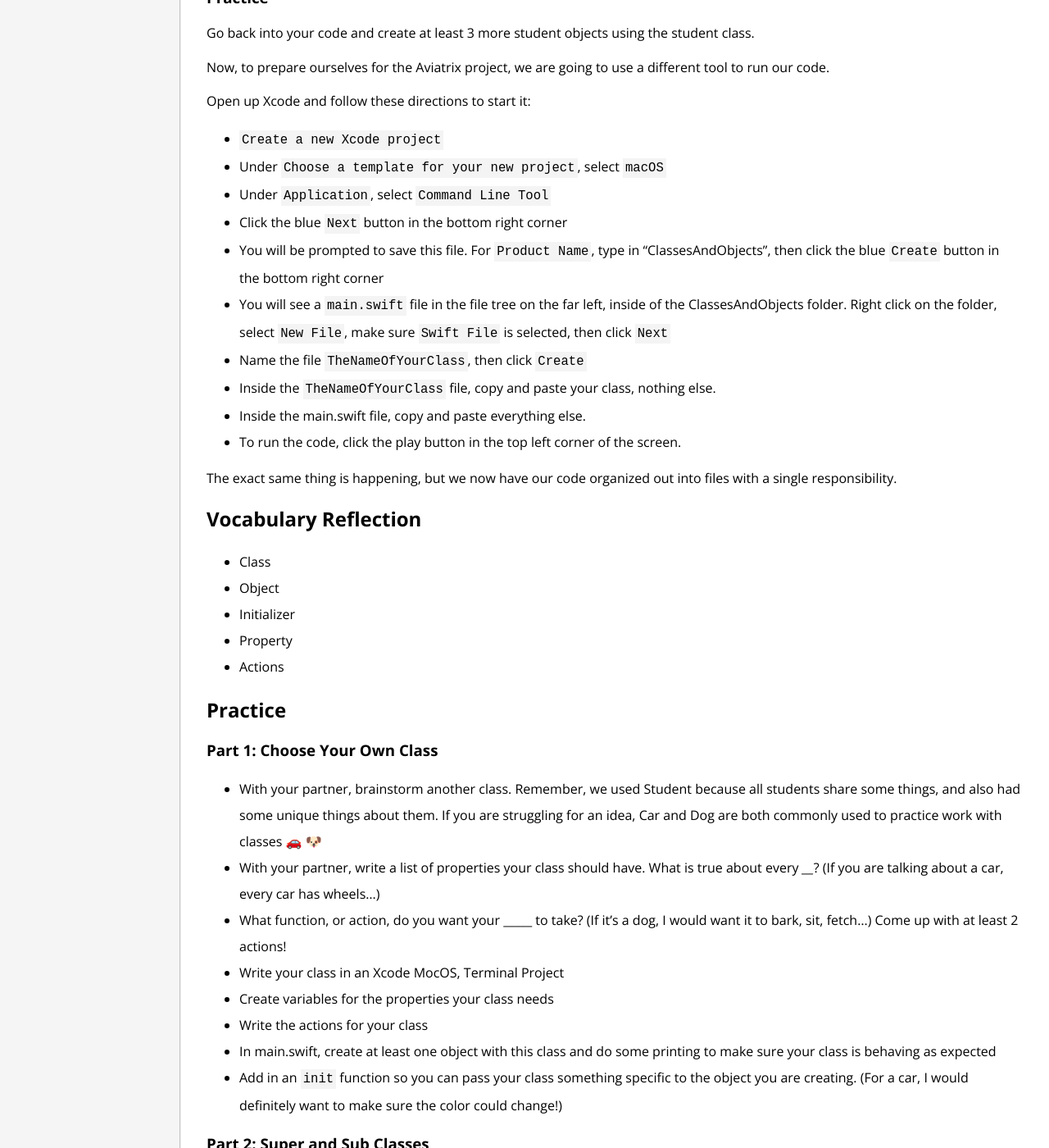
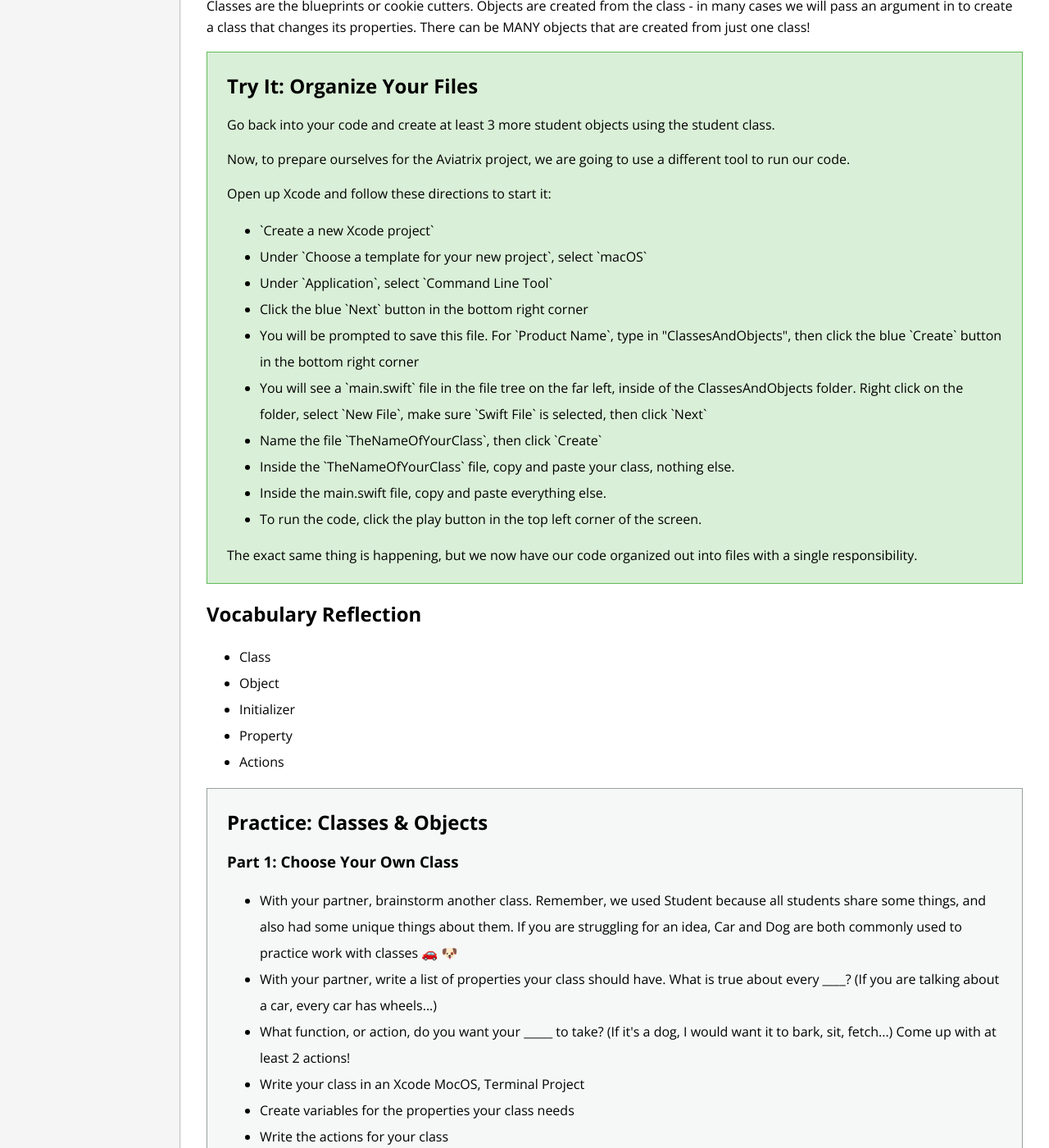
Before and after one commit to ameseee/kwk-curriculum-site, a Jekyll site: the page built from swift-ios/lessons/classes-objects/index.md, in a window 1280 px wide and 1400 px high, scrolled down 4178 px. Shown: the whole window at 82% size. Built offline with Jekyll 4.4.1, drawn with Linux system fonts in a browser that asks for light colours; nearby versions of some CDN libraries; our own code applies the rules of GitHub Pages for plain Markdown files; some of the changed text lies outside the part shown.

Commit message:
Modify practice sections to HTML for classes and objects lesson

```diff
--- a/swift-ios/lessons/classes-objects/index.md
+++ b/swift-ios/lessons/classes-objects/index.md
@@ -20,14 +20,12 @@ When we work with classes, we think about our code in terms of objects. A class
 
 Together, we are going to make a student class. It will be a blueprint for a student, then we will make individual students using that blueprint.
 
-### Turn & Talk
+<div class="try-it">
+  <h2>Turn & Talk</h2>
+  <p>With your partner, make a list of things that all students have - they don't have all to be the same. The first thing on the list might be "name".</p>
+</div>
 
-With your partner, make a list of things that all students have - they don't have all to be the same. The first thing on the list might be "name".
-
-<br>
-<br>
-<br>
-<br>
+### Student Class
 
 We are about to write a Student class, but first, here are a few things you may want to know about classes:
 * start with keyword `class`, lowercased
@@ -103,9 +101,11 @@ var newStudent = Student(studentName : "Viola")
 
 You should now see the print statement reflecting the new name that was passed in.
 
-### Practice
 
-If you didn't code along, get up-to-date on what we have for the student class. Then, add another argument and re-assignment in `init` for the `gradeLevel` so that we can have students in different grades!
+<div class="try-it">
+  <h2>Try It: Initializer and Arguments</h2>
+  <p>If you didn't code along, get up-to-date on what we have for the student class. Then, add another argument and re-assignment in `init` for the `gradeLevel` so that we can have students in different grades!</p>
+</div>
 
 ## Actions
 
@@ -141,34 +141,34 @@ newStudent.writeCode()
 
 `writeCode()` is a function, but more specifically an **action** for this class, and this class only. You can even try calling it in the file without the newStudent preceding it, and see an error!
 
-### Practice
-
-Update your code so that you have the `writeCode` action. Then, add another method of your choice to the student class! Call the action on an object to make sure it's working as expected.
+<div class="try-it">
+  <h2>Try It: Actions</h2>
+  <p>Update your code so that you have the `writeCode` action. Then, add another method of your choice to the student class! Call the action on an object to make sure it's working as expected.</p>
+</div>
 
 ## Classes vs. Objects
 
 Classes are the blueprints or cookie cutters. Objects are created from the class - in many cases we will pass an argument in to create a class that changes its properties. There can be MANY objects that are created from just one class!
 
-### Practice
-
-Go back into your code and create at least 3 more student objects using the student class.
-
-Now, to prepare ourselves for the Aviatrix project, we are going to use a different tool to run our code.
-
-Open up Xcode and follow these directions to start it:
-
-* `Create a new Xcode project`
-* Under `Choose a template for your new project`, select `macOS`
-* Under `Application`, select `Command Line Tool`
-* Click the blue `Next` button in the bottom right corner
-* You will be prompted to save this file. For `Product Name`, type in "ClassesAndObjects", then click the blue `Create` button in the bottom right corner
-* You will see a `main.swift` file in the file tree on the far left, inside of the ClassesAndObjects folder. Right click on the folder, select `New File`, make sure `Swift File` is selected, then click `Next`
-* Name the file `TheNameOfYourClass`, then click `Create`
-* Inside the `TheNameOfYourClass` file, copy and paste your class, nothing else.
-* Inside the main.swift file, copy and paste everything else.
-* To run the code, click the play button in the top left corner of the screen.
-
-The exact same thing is happening, but we now have our code organized out into files with a single responsibility.
+<div class="try-it">
+  <h2>Try It: Organize Your Files</h2>
+  <p>Go back into your code and create at least 3 more student objects using the student class.</p>
+  <p>Now, to prepare ourselves for the Aviatrix project, we are going to use a different tool to run our code.</p>
+  <p>Open up Xcode and follow these directions to start it:</p>
+  <ul>
+    <li>`Create a new Xcode project`</li>
+    <li>Under `Choose a template for your new project`, select `macOS`</li>
+    <li>Under `Application`, select `Command Line Tool`</li>
+    <li>Click the blue `Next` button in the bottom right corner</li>
+    <li>You will be prompted to save this file. For `Product Name`, type in "ClassesAndObjects", then click the blue `Create` button in the bottom right corner</li>
+    <li>You will see a `main.swift` file in the file tree on the far left, inside of the ClassesAndObjects folder. Right click on the folder, select `New File`, make sure `Swift File` is selected, then click `Next`</li>
+    <li>Name the file `TheNameOfYourClass`, then click `Create`</li>
+    <li>Inside the `TheNameOfYourClass` file, copy and paste your class, nothing else.</li>
+    <li>Inside the main.swift file, copy and paste everything else.</li>
+    <li>To run the code, click the play button in the top left corner of the screen.</li>
+  </ul>
+  <p>The exact same thing is happening, but we now have our code organized out into files with a single responsibility.</p>
+</div>
 
 ## Vocabulary Reflection
 
@@ -178,21 +178,25 @@ The exact same thing is happening, but we now have our code organized out into f
 * Property
 * Actions
 
-## Practice
-
-### Part 1: Choose Your Own Class
-
-* With your partner, brainstorm another class. Remember, we used Student because all students share some things, and also had some unique things about them. If you are struggling for an idea, Car and Dog are both commonly used to practice work with classes 🚗 🐶
-* With your partner, write a list of properties your class should have. What is true about every ____? (If you are talking about a car, every car has wheels...)
-* What function, or action, do you want your _____ to take? (If it's a dog, I would want it to bark, sit, fetch...) Come up with at least 2 actions!
-* Write your class in an Xcode MocOS, Terminal Project
-* Create variables for the properties your class needs
-* Write the actions for your class
-* In main.swift, create at least one object with this class and do some printing to make sure your class is behaving as expected
-* Add in an `init` function so you can pass your class something specific to the object you are creating. (For a car, I would definitely want to make sure the color could change!)
-
-### Part 2: Super and Sub Classes
-
-* Read this [blog post](https://www.weheartswift.com/swift-classes-part-2/)
-* What is a scenario where you could use a superclass and subclass?
-* If you still have time, try to build the superclass and subclass you brainstormed. You can just create a new file in the project you've been working in.
+<div class="practice">
+  <h2>Practice: Classes & Objects</h2>
+  <h3>Part 1: Choose Your Own Class</h3>
+  <ul>
+    <li>With your partner, brainstorm another class. Remember, we used Student because all students share some things, and also had some unique things about them. If you are struggling for an idea, Car and Dog are both commonly used to practice work with classes 🚗 🐶</li>
+    <li>With your partner, write a list of properties your class should have. What is true about every ____? (If you are talking about a car, every car has wheels...)</li>
+    <li>What function, or action, do you want your _____ to take? (If it's a dog, I would want it to bark, sit, fetch...) Come up with at least 2 actions!</li>
+    <li>Write your class in an Xcode MocOS, Terminal Project</li>
+    <li>Create variables for the properties your class needs</li>
+    <li>Write the actions for your class</li>
+    <li>In main.swift, create at least one object with this class and do some printing to make sure your class is behaving as expected</li>
+    <li>Add in an `init` function so you can pass your class something specific to the object you are creating. (For a car, I would definitely want to make sure the color could change!)</li>
+  </ul>
+  <h3>Part 2: Super and Sub Classes</h3>
+  <ul>
+    <li>Read this
+      <a href="https://www.weheartswift.com/swift-classes-part-2/" target="_blank">blog post</a>
+    </li>
+    <li>What is a scenario where you could use a superclass and subclass?</li>
+    <li>If you still have time, try to build the superclass and subclass you brainstormed. You can just create a new file in the project you've been working in.</li>
+  </ul>
+</div>
```
